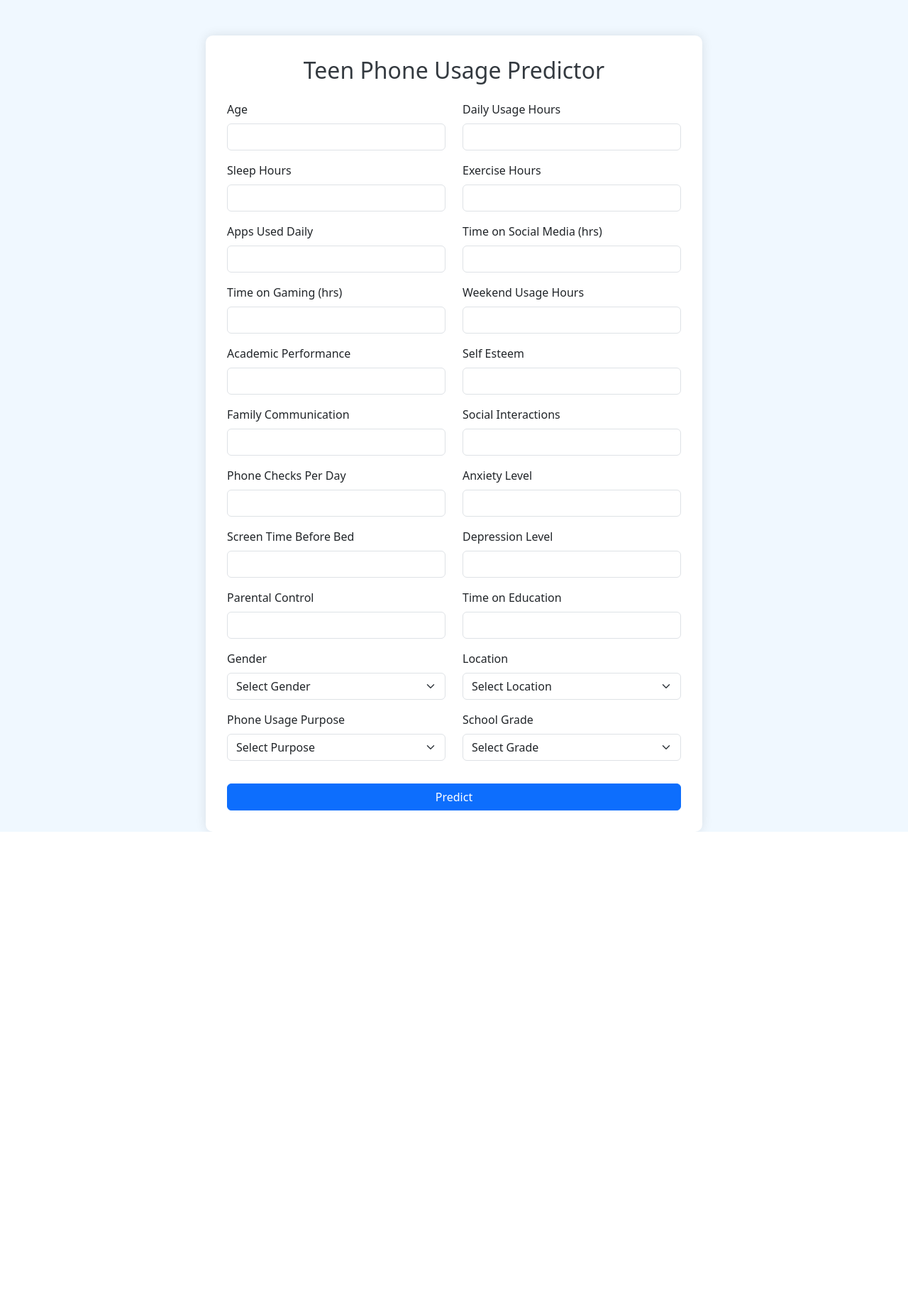
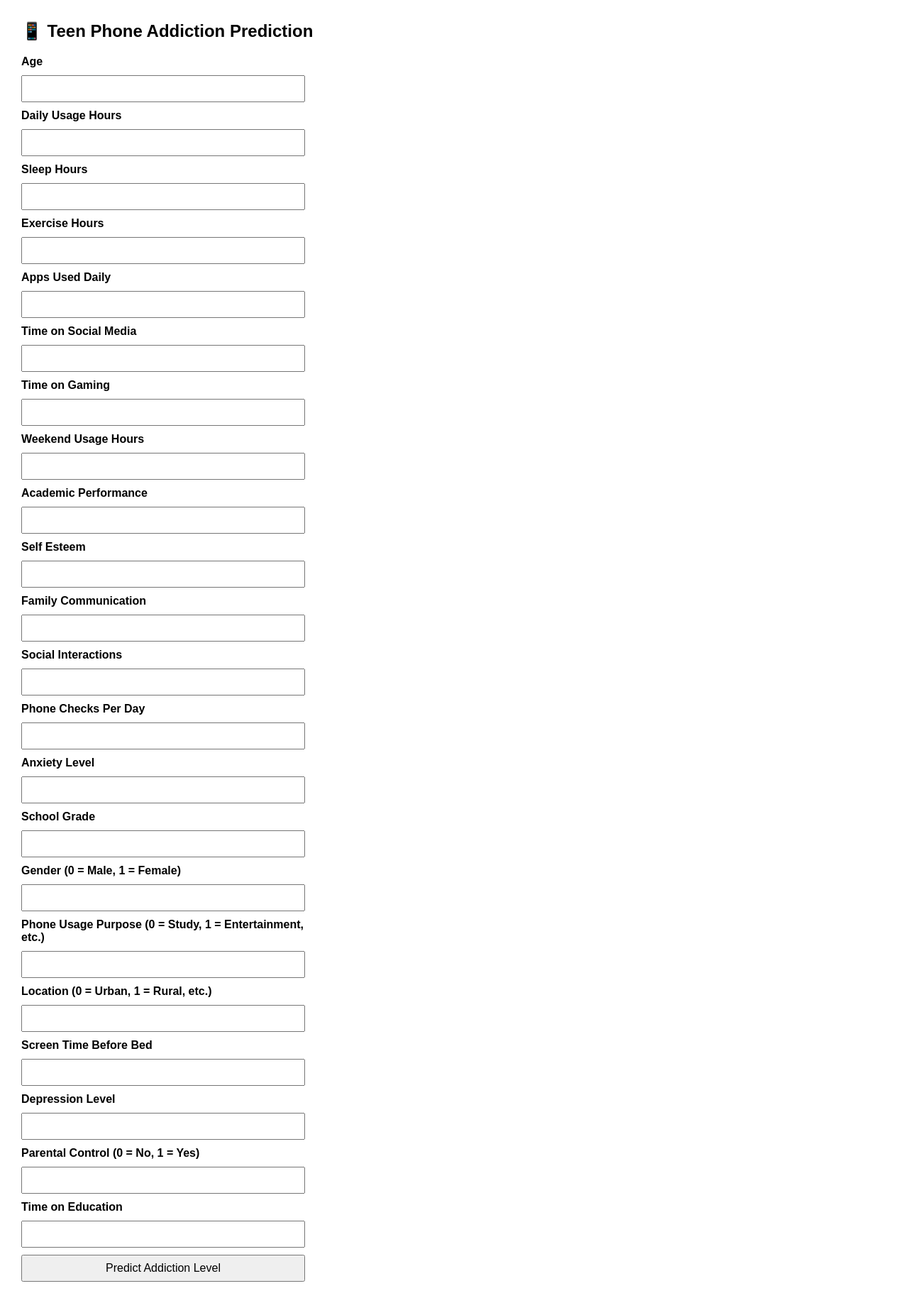
Before and after one commit to satish48/project_1, a Flask app: page /predictdata in a window 1280 px wide. Shown: the whole page at 71% size. Before the commit the page ends 1172 px from the top, so only its background shows below. Run offline with Flask 3, Linux system fonts and the light colour scheme.

Commit message:
Flask app

```diff
--- a/app.py
+++ b/app.py
@@ -4,53 +4,57 @@ import pandas as pd
 
 from src.pipeline.predict_pipeline import PredictPipeline, CustomData
 from sklearn.preprocessing import StandardScaler
+from src.utils import get_addiction_label
 
 application = Flask(__name__)
 
 app = application
 
-@app.route('/')
-def index():
-    return render_template('index.html')
+@app.route('/', methods=['GET'])
+def home_page():
+    return render_template('home.html')
 
 @app.route('/predictdata', methods=['GET', 'POST'])
 def predict_datapoint():
     if request.method == 'GET':
         return render_template('home.html')
     else:
-       data = CustomData(
-            Age=int(request.form.get('age')),
-            Daily_Usage_Hours=float(request.form.get('daily_usage_hours')),
-            Sleep_Hours=float(request.form.get('sleep_hours')),
-            Exercise_Hours=float(request.form.get('exercise_hours')),
-            Apps_Used_Daily=int(request.form.get('apps_used_daily')),
-            Time_on_Social_Media=float(request.form.get('time_on_social_media')),
-            Time_on_Gaming=float(request.form.get('time_on_gaming')),
-            Weekend_Usage_Hours=float(request.form.get('weekend_usage_hours')),
-            Academic_Performance=float(request.form.get('academic_performance')),
-            Self_Esteem=float(request.form.get('self_esteem')),
-            Family_Communication=float(request.form.get('family_communication')),
-            Social_Interactions=float(request.form.get('social_interactions')),
-            Phone_Checks_Per_Day=int(request.form.get('phone_checks_per_day')),
-            Anxiety_Level=float(request.form.get('anxiety_level')),
-            School_Grade=request.form.get('school_grade'),
-            Gender=request.form.get('gender'),
-            Phone_Usage_Purpose=request.form.get('phone_usage_purpose'),
-            Location=request.form.get('location'),
-            Screen_Time_Before_Bed=float(request.form.get('screen_time_before_bed')),
-            Depression_Level=float(request.form.get('depression_level')),
-            Parental_Control=float(request.form.get('parental_control')),
-            Time_on_Education=float(request.form.get('time_on_education'))
+        data = CustomData(
+            Age=int(request.form.get('Age')),
+            Daily_Usage_Hours=float(request.form.get('Daily_Usage_Hours')),
+            Sleep_Hours=float(request.form.get('Sleep_Hours')),
+            Exercise_Hours=float(request.form.get('Exercise_Hours')),
+            Apps_Used_Daily=int(request.form.get('Apps_Used_Daily')),
+            Time_on_Social_Media=float(request.form.get('Time_on_Social_Media')),
+            Time_on_Gaming=float(request.form.get('Time_on_Gaming')),
+            Weekend_Usage_Hours=float(request.form.get('Weekend_Usage_Hours')),
+            Academic_Performance=float(request.form.get('Academic_Performance')),
+            Self_Esteem=float(request.form.get('Self_Esteem')),
+            Family_Communication=float(request.form.get('Family_Communication')),
+            Social_Interactions=float(request.form.get('Social_Interactions')),
+            Phone_Checks_Per_Day=int(request.form.get('Phone_Checks_Per_Day')),
+            Anxiety_Level=float(request.form.get('Anxiety_Level')),
+            School_Grade=request.form.get('School_Grade'),
+            Gender=request.form.get('Gender'),
+            Phone_Usage_Purpose=request.form.get('Phone_Usage_Purpose'),
+            Location=request.form.get('Location'),
+            Screen_Time_Before_Bed=float(request.form.get('Screen_Time_Before_Bed')),
+            Depression_Level=float(request.form.get('Depression_Level')),
+            Parental_Control=float(request.form.get('Parental_Control')),
+            Time_on_Education=float(request.form.get('Time_on_Education'))
         )
 
+        prediction_df = data.get_data_as_dataframe()
+        predict_pipeline = PredictPipeline()
+        prediction = predict_pipeline.predict(prediction_df)
 
+        output = round(prediction[0], 2)
+        label = get_addiction_label(output)
 
-    prediction_df = data.get_data_as_dataframe()
-    predict_pipeline = PredictPipeline()
-
-    results = predict_pipeline.predict(prediction_df)
-    return render_template('home.html', results=results[0])
-
+        return render_template(
+            'home.html',
+            prediction_text=f"Predicted Addiction Level: {output} / 10 ({label})"
+        )
 
 if __name__ == "__main__":
     app.run(host='0.0.0.0', debug=True)
--- a/templates/home.html
+++ b/templates/home.html
@@ -1,305 +1,113 @@
 <!DOCTYPE html>
-<html lang="en">
+<html>
 <head>
-  <meta charset="UTF-8" />
-  <meta name="viewport" content="width=device-width, initial-scale=1" />
-  <title>Teen Phone Usage Predictor</title>
-  <link
-    href="https://cdn.jsdelivr.net/npm/bootstrap@5.3.0/dist/css/bootstrap.min.css"
-    rel="stylesheet"
-  />
+    <title>Phone Addiction Prediction</title>
     <style>
         body {
-      background-color: #f0f8ff;
+            font-family: Arial, sans-serif;
+            margin: 30px;
         }
-    .container {
-      margin-top: 50px;
-      padding: 30px;
-      border-radius: 10px;
-      background-color: white;
-      box-shadow: 0 0 15px rgba(0, 0, 0, 0.1);
-      max-width: 700px;
+
+        form {
+            display: grid;
+            gap: 10px;
+            max-width: 400px;
         }
-    h2 {
-      color: #343a40;
+
+        label {
+            font-weight: bold;
         }
-    .btn-primary {
-      width: 100%;
+
+        input, button {
+            padding: 8px;
+            font-size: 1em;
         }
+
         .result {
             margin-top: 20px;
-      font-size: 1.2rem;
-      color: #155724;
-      background-color: #d4edda;
-      border: 1px solid #c3e6cb;
-      padding: 15px;
-      border-radius: 5px;
+            font-size: 1.2em;
+            font-weight: bold;
+            color: #2c3e50;
         }
     </style>
 </head>
 <body>
-  <div class="container">
-    <h2 class="text-center mb-4">Teen Phone Usage Predictor</h2>
+
+    <h2>📱 Teen Phone Addiction Prediction</h2>
+
     <form method="POST" action="/predictdata">
-      <div class="row">
-        <!-- Numerical Inputs -->
-        <div class="col-md-6 mb-3">
-          <label for="age" class="form-label">Age</label>
-          <input type="number" class="form-control" id="age" name="age" step="1" min="1" required />
-        </div>
-        <div class="col-md-6 mb-3">
-          <label for="daily_usage_hours" class="form-label">Daily Usage Hours</label>
-          <input
-            type="number"
-            step="0.1"
-            class="form-control"
-            id="daily_usage_hours"
-            name="daily_usage_hours"
-            required
-          />
-        </div>
-        <div class="col-md-6 mb-3">
-          <label for="sleep_hours" class="form-label">Sleep Hours</label>
-          <input
-            type="number"
-            step="0.1"
-            class="form-control"
-            id="sleep_hours"
-            name="sleep_hours"
-            required
-          />
-        </div>
-        <div class="col-md-6 mb-3">
-          <label for="exercise_hours" class="form-label">Exercise Hours</label>
-          <input
-            type="number"
-            step="0.1"
-            class="form-control"
-            id="exercise_hours"
-            name="exercise_hours"
-            required
-          />
-        </div>
-        <div class="col-md-6 mb-3">
-          <label for="apps_used_daily" class="form-label">Apps Used Daily</label>
-          <input
-            type="number"
-            class="form-control"
-            id="apps_used_daily"
-            name="apps_used_daily"
-            min="0"
-            required
-          />
-        </div>
-        <div class="col-md-6 mb-3">
-          <label for="time_on_social_media" class="form-label">Time on Social Media (hrs)</label>
-          <input
-            type="number"
-            step="0.1"
-            class="form-control"
-            id="time_on_social_media"
-            name="time_on_social_media"
-            required
-          />
-        </div>
-        <div class="col-md-6 mb-3">
-          <label for="time_on_gaming" class="form-label">Time on Gaming (hrs)</label>
-          <input
-            type="number"
-            step="0.1"
-            class="form-control"
-            id="time_on_gaming"
-            name="time_on_gaming"
-            required
-          />
-        </div>
-        <div class="col-md-6 mb-3">
-          <label for="weekend_usage_hours" class="form-label">Weekend Usage Hours</label>
-          <input
-            type="number"
-            step="0.1"
-            class="form-control"
-            id="weekend_usage_hours"
-            name="weekend_usage_hours"
-            required
-          />
-        </div>
+        <label>Age</label>
+        <input type="number" name="Age" step="any" required>
 
-        <div class="col-md-6 mb-3">
-          <label for="academic_performance" class="form-label">Academic Performance</label>
-          <input
-            type="number"
-            step="0.1"
-            class="form-control"
-            id="academic_performance"
-            name="academic_performance"
-            required
-          />
-        </div>
+        <label>Daily Usage Hours</label>
+        <input type="number" name="Daily_Usage_Hours" step="any" required>
 
-        <div class="col-md-6 mb-3">
-          <label for="self_esteem" class="form-label">Self Esteem</label>
-          <input
-            type="number"
-            step="0.1"
-            class="form-control"
-            id="self_esteem"
-            name="self_esteem"
-            required
-          />
-        </div>
+        <label>Sleep Hours</label>
+        <input type="number" name="Sleep_Hours" step="any" required>
 
-        <div class="col-md-6 mb-3">
-          <label for="family_communication" class="form-label">Family Communication</label>
-          <input
-            type="number"
-            step="0.1"
-            class="form-control"
-            id="family_communication"
-            name="family_communication"
-            required
-          />
-        </div>
+        <label>Exercise Hours</label>
+        <input type="number" name="Exercise_Hours" step="any" required>
 
-        <div class="col-md-6 mb-3">
-          <label for="social_interactions" class="form-label">Social Interactions</label>
-          <input
-            type="number"
-            step="0.1"
-            class="form-control"
-            id="social_interactions"
-            name="social_interactions"
-            required
-          />
-        </div>
+        <label>Apps Used Daily</label>
+        <input type="number" name="Apps_Used_Daily" step="any" required>
 
-        <div class="col-md-6 mb-3">
-          <label for="phone_checks_per_day" class="form-label">Phone Checks Per Day</label>
-          <input
-            type="number"
-            class="form-control"
-            id="phone_checks_per_day"
-            name="phone_checks_per_day"
-            min="0"
-            required
-          />
-        </div>
+        <label>Time on Social Media</label>
+        <input type="number" name="Time_on_Social_Media" step="any" required>
 
-        <div class="col-md-6 mb-3">
-          <label for="anxiety_level" class="form-label">Anxiety Level</label>
-          <input
-            type="number"
-            step="0.1"
-            class="form-control"
-            id="anxiety_level"
-            name="anxiety_level"
-            required
-          />
-        </div>
+        <label>Time on Gaming</label>
+        <input type="number" name="Time_on_Gaming" step="any" required>
 
-        <div class="col-md-6 mb-3">
-          <label for="screen_time_before_bed" class="form-label">Screen Time Before Bed</label>
-          <input
-            type="number"
-            step="0.1"
-            class="form-control"
-            id="screen_time_before_bed"
-            name="screen_time_before_bed"
-            required
-          />
-        </div>
+        <label>Weekend Usage Hours</label>
+        <input type="number" name="Weekend_Usage_Hours" step="any" required>
 
-        <div class="col-md-6 mb-3">
-          <label for="depression_level" class="form-label">Depression Level</label>
-          <input
-            type="number"
-            step="0.1"
-            class="form-control"
-            id="depression_level"
-            name="depression_level"
-            required
-          />
-        </div>
+        <label>Academic Performance</label>
+        <input type="number" name="Academic_Performance" step="any" required>
 
-        <div class="col-md-6 mb-3">
-          <label for="parental_control" class="form-label">Parental Control</label>
-          <input
-            type="number"
-            step="0.1"
-            class="form-control"
-            id="parental_control"
-            name="parental_control"
-            required
-          />
-        </div>
+        <label>Self Esteem</label>
+        <input type="number" name="Self_Esteem" step="any" required>
 
-        <div class="col-md-6 mb-3">
-          <label for="time_on_education" class="form-label">Time on Education</label>
-          <input
-            type="number"
-            step="0.1"
-            class="form-control"
-            id="time_on_education"
-            name="time_on_education"
-            required
-          />
-        </div>
+        <label>Family Communication</label>
+        <input type="number" name="Family_Communication" step="any" required>
 
-        <!-- Categorical Inputs -->
-        <div class="col-md-6 mb-3">
-          <label for="gender" class="form-label">Gender</label>
-          <select class="form-select" id="gender" name="gender" required>
-            <option value="" selected disabled>Select Gender</option>
-            <option value="Male">Male</option>
-            <option value="Female">Female</option>
-            <option value="Other">Other</option>
-          </select>
-        </div>
+        <label>Social Interactions</label>
+        <input type="number" name="Social_Interactions" step="any" required>
 
-        <div class="col-md-6 mb-3">
-          <label for="location" class="form-label">Location</label>
-          <select class="form-select" id="location" name="location" required>
-            <option value="" selected disabled>Select Location</option>
-            <option value="Urban">Urban</option>
-            <option value="Suburban">Suburban</option>
-            <option value="Rural">Rural</option>
-          </select>
-        </div>
+        <label>Phone Checks Per Day</label>
+        <input type="number" name="Phone_Checks_Per_Day" step="any" required>
 
-        <div class="col-md-6 mb-3">
-          <label for="phone_usage_purpose" class="form-label">Phone Usage Purpose</label>
-          <select class="form-select" id="phone_usage_purpose" name="phone_usage_purpose" required>
-            <option value="" selected disabled>Select Purpose</option>
-            <option value="Social Media">Social Media</option>
-            <option value="Education">Education</option>
-            <option value="Gaming">Gaming</option>
-            <option value="Communication">Communication</option>
-            <option value="Other">Other</option>
-          </select>
-        </div>
+        <label>Anxiety Level</label>
+        <input type="number" name="Anxiety_Level" step="any" required>
 
-        <div class="col-md-6 mb-3">
-          <label for="school_grade" class="form-label">School Grade</label>
-          <select class="form-select" id="school_grade" name="school_grade" required>
-            <option value="" selected disabled>Select Grade</option>
-            <option value="Freshman">Freshman</option>
-            <option value="Sophomore">Sophomore</option>
-            <option value="Junior">Junior</option>
-            <option value="Senior">Senior</option>
-          </select>
-        </div>
-      </div>
+        <label>School Grade</label>
+        <input type="number" name="School_Grade" step="any" required>
 
-      <button type="submit" class="btn btn-primary mt-3">Predict</button>
+        <label>Gender (0 = Male, 1 = Female)</label>
+        <input type="number" name="Gender" step="any" required>
+
+        <label>Phone Usage Purpose (0 = Study, 1 = Entertainment, etc.)</label>
+        <input type="number" name="Phone_Usage_Purpose" step="any" required>
+
+        <label>Location (0 = Urban, 1 = Rural, etc.)</label>
+        <input type="number" name="Location" step="any" required>
+
+        <label>Screen Time Before Bed</label>
+        <input type="number" name="Screen_Time_Before_Bed" step="any" required>
+
+        <label>Depression Level</label>
+        <input type="number" name="Depression_Level" step="any" required>
+
+        <label>Parental Control (0 = No, 1 = Yes)</label>
+        <input type="number" name="Parental_Control" step="any" required>
+
+        <label>Time on Education</label>
+        <input type="number" name="Time_on_Education" step="any" required>
+
+        <button type="submit">Predict Addiction Level</button>
     </form>
 
-    {% if results %}
-    <div class="result text-center mt-4">
-      <strong>Prediction:</strong> {{ results }}
-    </div>
+    {% if prediction_text %}
+        <div class="result">{{ prediction_text }}</div>
     {% endif %}
-  </div>
 
-  <script src="https://cdn.jsdelivr.net/npm/bootstrap@5.3.0/dist/js/bootstrap.bundle.min.js"></script>
 </body>
 </html>
```
Also changed, not shown: src/utils.py (+10 -1 lines). Lines whose indentation alone changed are shown as unchanged.
